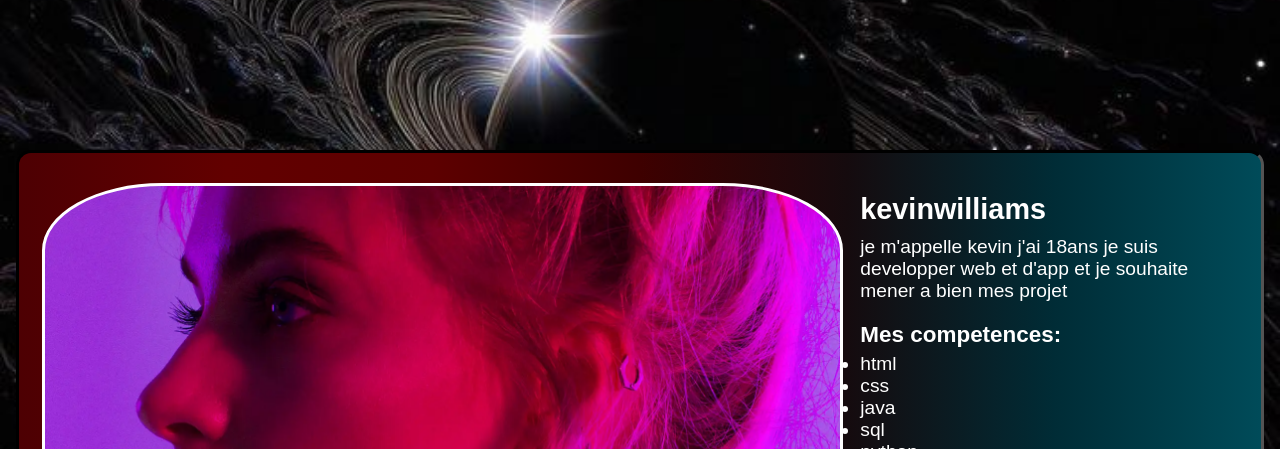
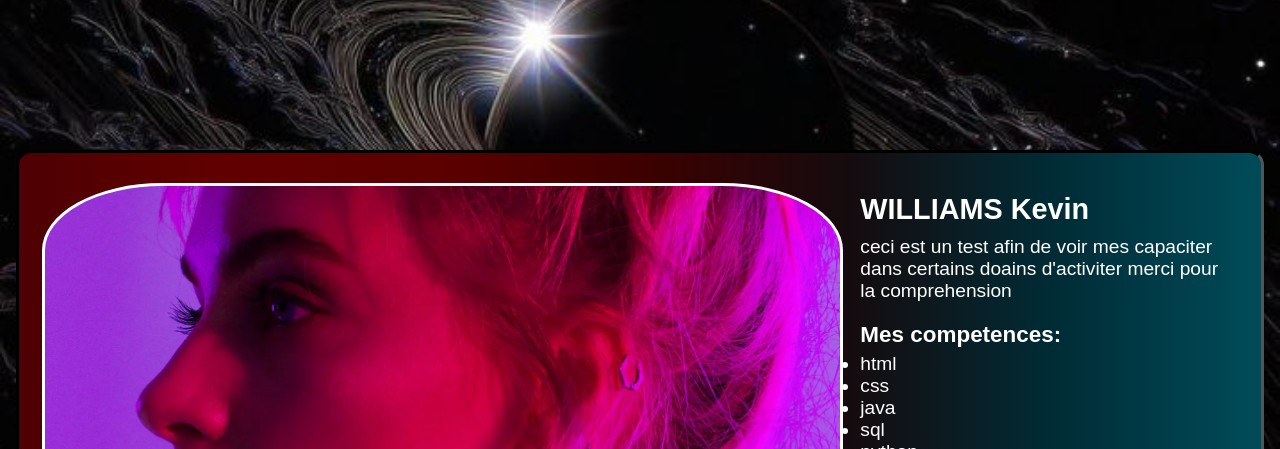
Before and after one commit to Liano29/L29projet1, a plain HTML site: page index.html in a window 1280 px wide. Shown: the top 449 px of the page. Drawn offline with nearby package versions, Linux system fonts and the light colour scheme.

Commit message:
Update index.html

```diff
--- a/index.html
+++ b/index.html
@@ -10,9 +10,9 @@
     <div class="wrapper">
         <div class="photo">
         </div>
-        <div class="np"><header><h2 class="nomprenom ">kevinwilliams</h2></header>
+        <div class="np"><header><h2 class="nomprenom ">WILLIAMS Kevin</h2></header>
               <main>
-                        <p class="bio ">je m'appelle kevin j'ai 18ans je suis developper web et d'app et je souhaite mener a bien mes projet </p>
+                        <p class="bio "> ceci est un test afin de voir mes capaciter dans certains doains d'activiter merci pour la comprehension </p>
 
                           <h3 class="competences ">Mes competences:</h3>
                                 <ul class="competences-listes">
@@ -39,4 +39,5 @@
            <script type="module" src="https://unpkg.com/ionicons@7.1.0/dist/ionicons/ionicons.esm.js"></script>
         <script nomodule src="https://unpkg.com/ionicons@7.1.0/dist/ionicons/ionicons.js"></script>
 </body>
+
 </html>
```
